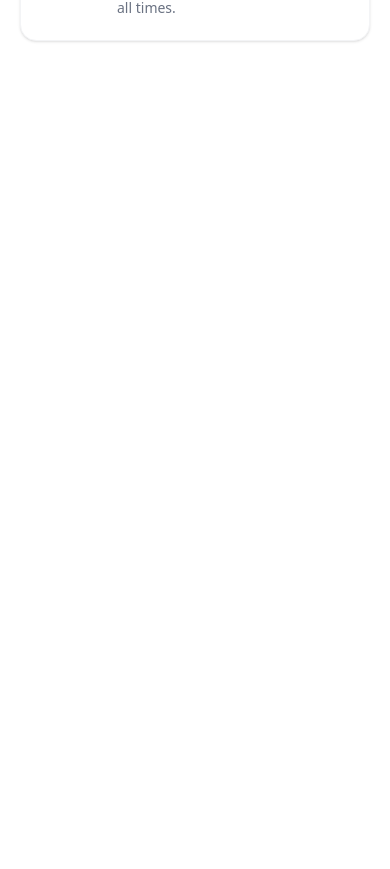
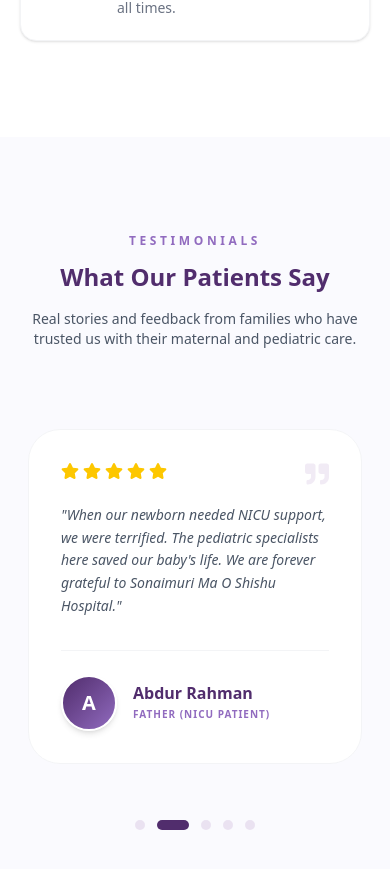
Before and after one commit to hrlimonnkb/sonaimuri-hospital, a Next.js app: page / in a window 390 px wide. Shown: the part 9894-10763 px from the top of the page. Before the commit the page ends 10031 px from the top, so only its background shows below. Built offline with nearby package versions, Linux system fonts and the light colour scheme.

Commit message:
Add PatientReviews component and integrate it into HomePage; update styles for review pagination

```diff
--- a/src/app/(public)/page.js
+++ b/src/app/(public)/page.js
@@ -3,6 +3,7 @@
 import AboutUs from "../components/Home/AboutUs";
 import DoctorsSection from "../components/Home/DoctorsSection";
 import HeroSlider from "../components/Home/HeroSlider";
+import PatientReviews from "../components/Home/PatientReviews";
 import ServiceHighlights from "../components/Home/ServiceHighlights";
 import SpecialistDepartments from "../components/Home/SpecialistDepartments";
 import WhyChooseUs from "../components/Home/WhyChooseUs";
@@ -16,6 +17,7 @@
       <SpecialistDepartments/>
       <DoctorsSection/>
       <WhyChooseUs/>
+      <PatientReviews/>
     </div>
   );
 }
--- /dev/null
+++ b/src/app/components/Home/PatientReviews.jsx
@@ -0,0 +1,158 @@
+"use client";
+import React from 'react';
+import Image from 'next/image';
+import { Swiper, SwiperSlide } from 'swiper/react';
+import { Pagination, Autoplay } from 'swiper/modules';
+import { FaStar, FaQuoteRight } from 'react-icons/fa';
+import 'swiper/css';
+import 'swiper/css/pagination';
+
+const reviews = [
+  {
+    id: 1,
+    name: "Fatema Begum",
+    type: "Maternity Patient",
+    text: "The doctors and nurses here are incredibly caring. During my delivery, I felt completely safe. The labor ward is modern and the postpartum care was exceptional.",
+    image: null,
+    rating: 5,
+  },
+  {
+    id: 2,
+    name: "Abdur Rahman",
+    type: "Father (NICU Patient)",
+    text: "When our newborn needed NICU support, we were terrified. The pediatric specialists here saved our baby's life. We are forever grateful to Sonaimuri Ma O Shishu Hospital.",
+    image: null,
+    rating: 5,
+  },
+  {
+    id: 3,
+    name: "Sumaiya Akhter",
+    type: "Regular Checkup",
+    text: "I regularly bring my 2-year-old here for vaccinations and checkups. The environment is very child-friendly, and the doctors take their time to explain everything.",
+    image: null,
+    rating: 4,
+  },
+  {
+    id: 4,
+    name: "Nazma Islam",
+    type: "Gynecology Patient",
+    text: "Outstanding service. The hospital is exceptionally clean, and the staff is very well-behaved. The specialist doctor correctly diagnosed my issue on the first visit.",
+    image: null,
+    rating: 5,
+  },
+  {
+    id: 5,
+    name: "Karim Shaheb",
+    type: "Pediatric Patient Parent",
+    text: "My son had severe pneumonia. The emergency support and immediate admission process were flawless. He recovered fully within a week thanks to the expert doctors.",
+    image: null,
+    rating: 5,
+  }
+];
+
+export default function PatientReviews() {
+  return (
+    <section className="py-24 bg-[#FAFAFE] relative overflow-hidden px-5">
+      <div className="max-width-wrapper relative z-10">
+
+        {/* Section Header */}
+        <div className="text-center mb-16">
+          <span className="text-[#916BBF] font-bold text-xs md:text-sm uppercase tracking-[0.3em] block mb-3">
+            Testimonials
+          </span>
+          <h2 className="text-[#512D6D] text-2xl md:text-5xl font-black mb-4">
+            What Our Patients Say
+          </h2>
+          <p className="text-gray-600 text-sm md:text-base max-w-2xl mx-auto">
+            Real stories and feedback from families who have trusted us with their maternal and pediatric care.
+          </p>
+        </div>
+
+        {/* Swiper Slider */}
+        <div className="review-slider-container pb-12">
+          <Swiper
+            modules={[Pagination, Autoplay]}
+            spaceBetween={10}
+            slidesPerView={1}
+            loop={true}
+            autoplay={{
+              delay: 4000,
+              disableOnInteraction: false,
+            }}
+            pagination={{
+              clickable: true,
+              el: '.review-pagination',
+            }}
+            breakpoints={{
+              768: {
+                slidesPerView: 2,
+              },
+              1024: {
+                slidesPerView: 3,
+              },
+            }}
+            className="h-full"
+          >
+            {reviews.map((review) => (
+              <SwiperSlide key={review.id} className="h-auto pb-4 pt-4 px-2">
+                <div className="bg-white border border-gray-100 rounded-4xl p-8 h-full flex flex-col relative overflow-hidden group transition-all duration-300 hover:-translate-y-2 hover:border-[#D3BFDF] hover:shadow-[0_20px_40px_rgba(81,45,109,0.08)]">
+
+                  {/* Quote Icon */}
+                <FaQuoteRight className="absolute top-8 md:top-4 right-8 text-2xl md:text-6xl text-[#D3BFDF] opacity-30 group-hover:opacity-60 group-hover:rotate-12 transition-all duration-500 z-0 pointer-events-none" />
+
+                  {/* Review Content */}
+                  <div className="relative z-10 grow">
+                    {/* Stars */}
+                    <div className="flex gap-1 mb-6">
+                      {[...Array(5)].map((_, index) => (
+                        <FaStar
+                          key={index}
+                          className={`text-lg ${index < review.rating ? 'text-yellow-400' : 'text-gray-200'}`}
+                        />
+                      ))}
+                    </div>
+
+                    {/* Text */}
+                    <p className="text-gray-600 text-sm md:text-base leading-relaxed italic mb-8 relative z-20">
+                      "{review.text}"
+                    </p>
+                  </div>
+
+                  {/* Patient Info */}
+                  <div className="relative z-20 flex items-center gap-4 mt-auto pt-6 border-t border-gray-100">
+
+                    {/* Avatar Fallback System */}
+                    <div className="w-14 h-14 rounded-full overflow-hidden bg-linear-to-br from-[#512D6D] to-[#916BBF] border-2 border-white shadow-md shrink-0 flex items-center justify-center">
+                      {review.image ? (
+                        <Image
+                          src={review.image}
+                          alt={review.name}
+                          width={56}
+                          height={56}
+                          className="object-cover w-full h-full"
+                        />
+                      ) : (
+                        <span className="text-white font-black text-xl">
+                          {review.name.charAt(0)}
+                        </span>
+                      )}
+                    </div>
+
+                    <div>
+                      <h4 className="text-[#512D6D] font-black text-base leading-tight">{review.name}</h4>
+                      <p className="text-[#916BBF] text-[10px] font-bold uppercase tracking-widest mt-1">{review.type}</p>
+                    </div>
+                  </div>
+
+                </div>
+              </SwiperSlide>
+            ))}
+          </Swiper>
+
+          {/* Custom Standard Dots Pagination */}
+          <div className="review-pagination flex justify-center items-center gap-3 mt-10"></div>
+        </div>
+      </div>
+    </section>
+  );
+}
--- a/src/app/globals.css
+++ b/src/app/globals.css
@@ -61,4 +61,22 @@
     background: #D3BFDF !important;
   }
 
+  /* Review Pagination */
+  .review-pagination .swiper-pagination-bullet {
+    width: 10px !important;
+    height: 10px !important;
+    background: #D3BFDF !important;
+    opacity: 0.4 !important;
+    transition: all 0.4s cubic-bezier(0.4, 0, 0.2, 1) !important;
+    border-radius: 50% !important;
+    margin: 0 !important;
+    cursor: pointer;
+  }
+  .review-pagination .swiper-pagination-bullet-active {
+    width: 32px !important;
+    background: #512D6D !important;
+    opacity: 1 !important;
+    border-radius: 10px !important;
+  }
+
 }
```
